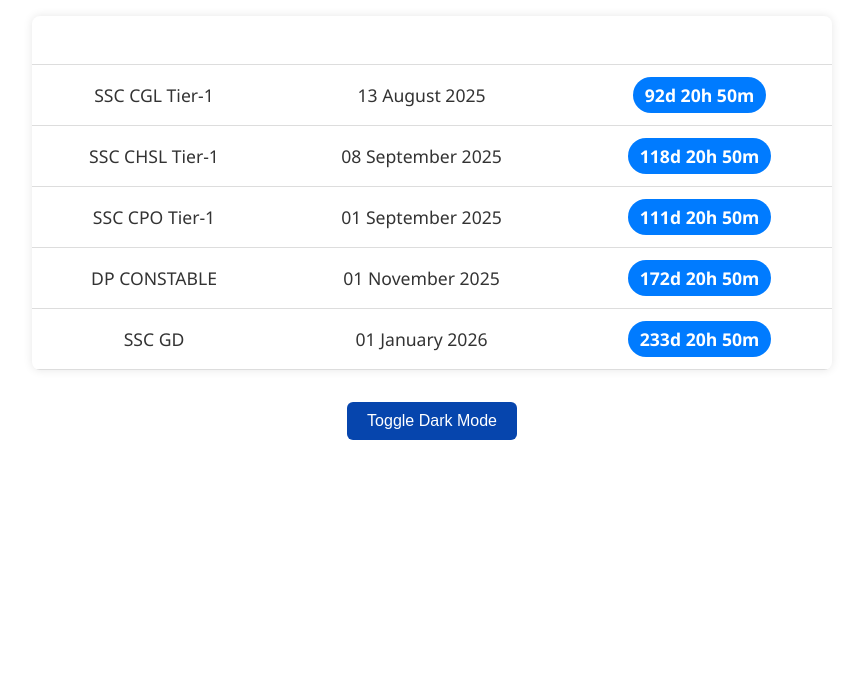
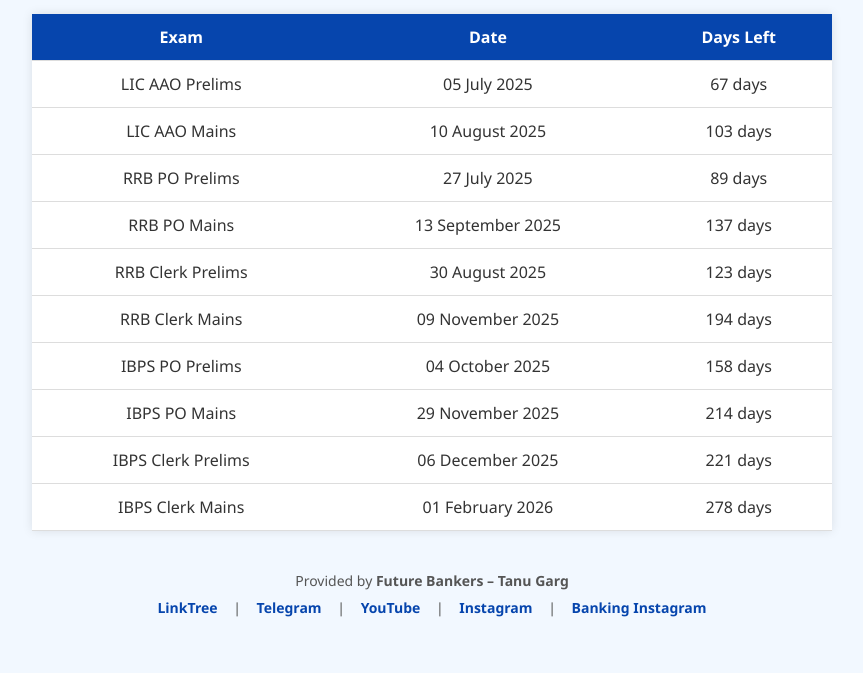
Before and after one commit to sachinnsindhu/cglcpochslcountdowns, a plain HTML site: page index.html in a window 1280 px wide. Shown: the part 128-801 px from the top of the page, without its empty margins (208-1071 px from the left). Drawn offline with Linux system fonts and the light colour scheme.

Commit message:
Update index.html

```diff
--- a/index.html
+++ b/index.html
@@ -1,202 +1,138 @@
+
 <!DOCTYPE html>
 <html lang="en">
 <head>
-  <meta charset="UTF-8" />
-  <meta name="viewport" content="width=device-width, initial-scale=1.0" />
-  <title>Upcoming Exam Dates and Countdowns</title>
+    <meta charset="UTF-8">
+    <title>Bank Exam Countdown - Future Bankers</title>
     <style>
         body {
             font-family: 'Segoe UI', sans-serif;
-      background: f2f8ff;
+            background: #f2f8ff;
             color: #333;
             text-align: center;
             padding: 40px;
-      transition: background 0.3s, color 0.3s;
         }
-
         h1 {
             color: #0645AD;
             font-size: 32px;
-      margin-bottom: 20px;
         }
-
         table {
-      margin: 32px auto;
+            margin: 30px auto;
             border-collapse: collapse;
             width: 90%;
             max-width: 800px;
             background-color: #ffffff;
             box-shadow: 0 0 10px rgba(0,0,0,0.1);
-      border-radius: 8px;
-      overflow: hidden;
         }
-
         th, td {
             padding: 12px 15px;
             border-bottom: 1px solid #ddd;
-      font-size: 1.1rem;
         }
-
         th {
-      background: 0645AD;
-      color: white;
-      text-transform: uppercase;
-    }
-
-    tr:hover {
-      background-color: ##f1f1f1;
-    }
-
-    .countdown {
-      font-weight: bold;
-      background: #007BFF;
-      color: #fff;
-      padding: 6px 12px;
-      border-radius: 20px;
-      display: inline-block;
-    }
-
-    .countdown.exam-day {
-      background: #28a745;
-    }
-
-    .countdown.completed {
-      background: #dc3545;
-    }
-
-    /* Dark mode styles */
-    .dark-mode {
-      background: linear-gradient(135deg, #1c1c1c, #2a2a2a);
-      color: #f5f5f5;
-    }
-
-    .dark-mode table {
-      background-color: #333;
-      color: #f5f5f5;
-      box-shadow: none;
-    }
-
-    .dark-mode th {
-      background: linear-gradient(45deg, #222, #444);
-    }
-
-    .dark-mode tr:hover {
-      background-color: #3a3a3a;
-    }
-
-    .dark-mode .countdown {
-      background: #0066cc;
-    }
-
-    .dark-mode .countdown.exam-day {
-      background: #28a745;
-    }
-
-    .dark-mode .countdown.completed {
-      background: #dc3545;
-    }
-
-    /* Toggle button */
-    .toggle-btn {
-      margin-top: 30px;
-    }
-
-    #toggleDarkMode {
-      padding: 10px 20px;
-      font-size: 16px;
             background-color: #0645AD;
             color: white;
-      border: none;
-      border-radius: 6px;
-      cursor: pointer;
-      transition: background 0.3s;
         }
-
-    #toggleDarkMode:hover {
-      background-color: #0a6dd6;
+        tr:hover {
+            background-color: #f1f1f1;
+        }
+        .footer {
+            margin-top: 40px;
+            font-size: 14px;
+            color: #555;
+        }
+        .links a {
+            display: inline-block;
+            margin: 8px 12px;
+            text-decoration: none;
+            color: #0645AD;
+            font-weight: bold;
         }
     </style>
 </head>
 <body>
-  <h1>SSC Upcoming Exam Countdowns</h1>
+    <h1>Upcoming Bank Exams Countdown</h1>
     <table>
         <thead>
             <tr>
                 <th>Exam</th>
                 <th>Date</th>
-        <th>Countdown</th>
+                <th>Days Left</th>
             </tr>
         </thead>
-    <tbody id="countdown-table"></tbody>
+        <tbody>
+
+        <tr>
+            <td>LIC AAO Prelims</td>
+            <td>05 July 2025</td>
+            <td>67 days</td>
+        </tr>
+
+        <tr>
+            <td>LIC AAO Mains</td>
+            <td>10 August 2025</td>
+            <td>103 days</td>
+        </tr>
+
+        <tr>
+            <td>RRB PO Prelims</td>
+            <td>27 July 2025</td>
+            <td>89 days</td>
+        </tr>
+
+        <tr>
+            <td>RRB PO Mains</td>
+            <td>13 September 2025</td>
+            <td>137 days</td>
+        </tr>
+
+        <tr>
+            <td>RRB Clerk Prelims</td>
+            <td>30 August 2025</td>
+            <td>123 days</td>
+        </tr>
+
+        <tr>
+            <td>RRB Clerk Mains</td>
+            <td>09 November 2025</td>
+            <td>194 days</td>
+        </tr>
+
+        <tr>
+            <td>IBPS PO Prelims</td>
+            <td>04 October 2025</td>
+            <td>158 days</td>
+        </tr>
+
+        <tr>
+            <td>IBPS PO Mains</td>
+            <td>29 November 2025</td>
+            <td>214 days</td>
+        </tr>
+
+        <tr>
+            <td>IBPS Clerk Prelims</td>
+            <td>06 December 2025</td>
+            <td>221 days</td>
+        </tr>
+
+        <tr>
+            <td>IBPS Clerk Mains</td>
+            <td>01 February 2026</td>
+            <td>278 days</td>
+        </tr>
+
+        </tbody>
     </table>
 
-  <!-- Toggle Button -->
-  <div class="toggle-btn">
-    <button id="toggleDarkMode" onclick="toggleDarkMode()">Toggle Dark Mode</button>
+    <div class="footer">
+        Provided by <strong>Future Bankers – Tanu Garg</strong>
+        <div class="links">
+            <a href="https://linktr.ee/tanugarg01" target="_blank">LinkTree</a> |
+            <a href="https://t.me/tanugarg01" target="_blank">Telegram</a> |
+            <a href="https://youtube.com/@futurebankers01" target="_blank">YouTube</a> |
+            <a href="https://www.instagram.com/tanugarg01" target="_blank">Instagram</a> |
+            <a href="https://www.instagram.com/tanugarrgg01" target="_blank">Banking Instagram</a>
         </div>
-
-  <script>
-    const exams = [
-      { name: "SSC CGL Tier-1", date: "2025-08-13" },
-      { name: "SSC CHSL Tier-1", date: "2025-09-08" },
-      { name: "SSC CPO Tier-1", date: "2025-09-01" },
-      { name: "DP CONSTABLE", date: "2025-11-01" },
-      { name: "SSC GD", date: "2026-01-01" }
-    ];
-
-    const tableBody = document.getElementById("countdown-table");
-
-    function updateCountdown() {
-      tableBody.innerHTML = "";
-      const now = new Date();
-
-      exams.forEach(exam => {
-        const examDate = new Date(`${exam.date}T00:00:00`);
-        const timeDiff = examDate - now;
-
-        let countdownHTML = "";
-        let className = "";
-
-        if (timeDiff > 0) {
-          const days = Math.floor(timeDiff / (1000 * 60 * 60 * 24));
-          const hours = Math.floor((timeDiff / (1000 * 60 * 60)) % 24);
-          const minutes = Math.floor((timeDiff / (1000 * 60)) % 60);
-          countdownHTML = `${days}d ${hours}h ${minutes}m`;
-        } else if (timeDiff > -86400000) {
-          countdownHTML = "Exam Day!";
-          className = "exam-day";
-        } else {
-          countdownHTML = "Completed";
-          className = "completed";
-        }
-
-        const row = document.createElement("tr");
-        row.innerHTML = `
-          <td>${exam.name}</td>
-          <td>${examDate.toLocaleDateString('en-IN', { day: '2-digit', month: 'long', year: 'numeric' })}</td>
-          <td><span class="countdown ${className}">${countdownHTML}</span></td>
-        `;
-        tableBody.appendChild(row);
-      });
-    }
-
-    // Dark mode toggle
-    function toggleDarkMode() {
-      const isDark = document.body.classList.toggle("dark-mode");
-      localStorage.setItem("darkMode", isDark);
-      document.getElementById("toggleDarkMode").innerText = isDark ? "Switch to Light Mode" : "Switch to Dark Mode";
-    }
-
-    // On load, apply dark mode if previously set
-    window.addEventListener("DOMContentLoaded", () => {
-      const isDark = localStorage.getItem("darkMode") === "true";
-      if (isDark) {
-        document.body.classList.add("dark-mode");
-        document.getElementById("toggleDarkMode").innerText = "Switch to Light Mode";
-      }
-      updateCountdown();
-      setInterval(updateCountdown, 60 * 1000); // Update every minute
-    });
-  </script>
+    </div>
 </body>
 </html>
```
Lines whose indentation alone changed are shown as unchanged.
